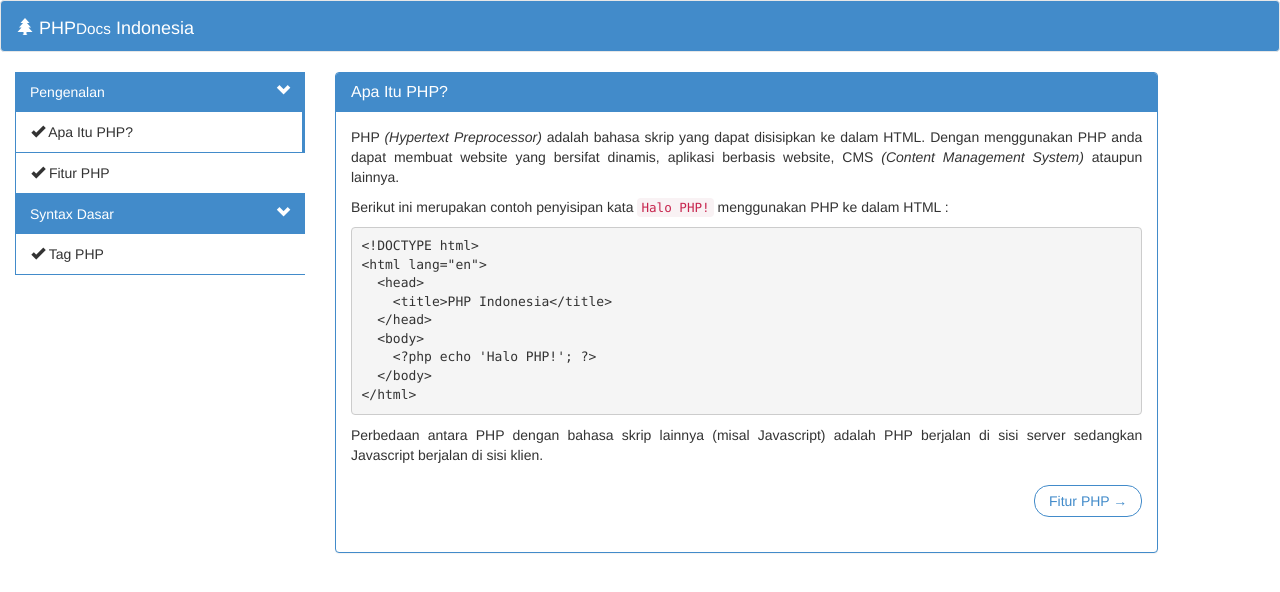
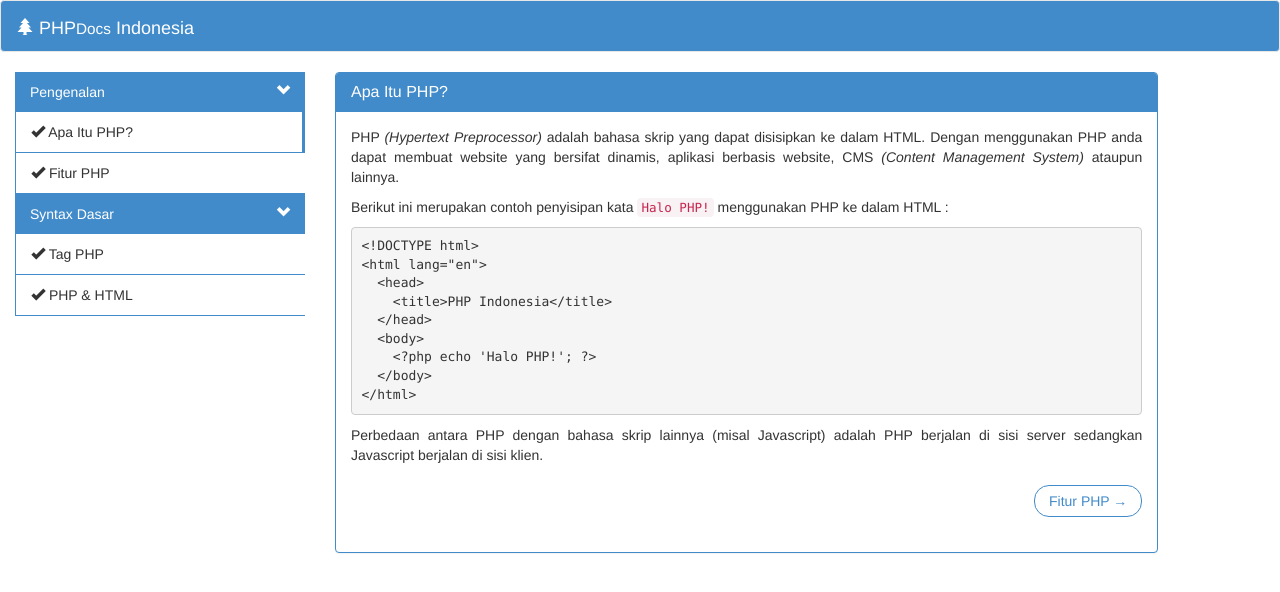
Before and after one commit to brondong/phpid, a Jekyll site: the page built from index.html, in a window 1280 px wide. Shown: the top 592 px of the page. Built offline with Jekyll 4.4.1, drawn with Linux system fonts in a browser that asks for light colours; Markdown is read by kramdown in place of the engine named in the settings.

Commit message:
tambah menu php-dan-html

```diff
--- a/_includes/menu.html
+++ b/_includes/menu.html
@@ -33,6 +33,7 @@
             <span class="glyphicon glyphicon-ok"></span> Fitur PHP
           </a>
         </li>
+
       </ul>
       <!-- /.nav-child -->
     <!-- /pengenalan -->
@@ -57,6 +58,16 @@
           </a>
         </li>
 
+        {% if page.uri == 'php-dan-html' %}
+          <li class="active">
+        {% else %}
+          <li>
+        {% endif %}
+          <a href="{{ site.baseurl }}/syntax-dasar/php-dan-html">
+            <span class="glyphicon glyphicon-ok"></span> PHP & HTML
+          </a>
+        </li>
+
       </ul>
       <!-- /.nav-child -->
     <!-- /syntax dasar -->
```
